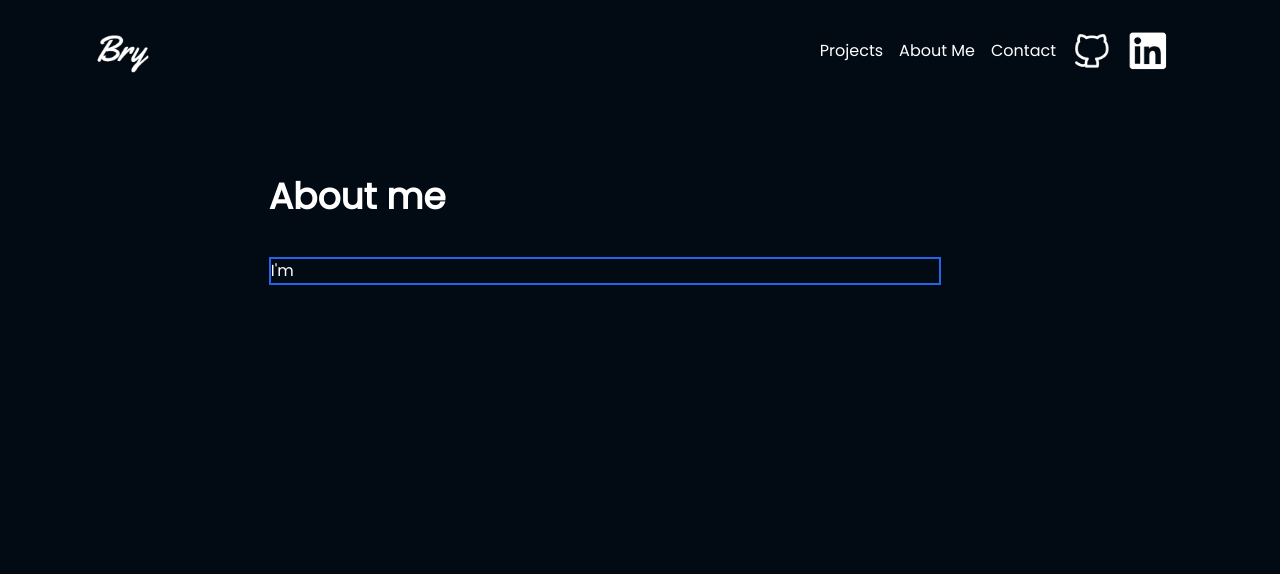
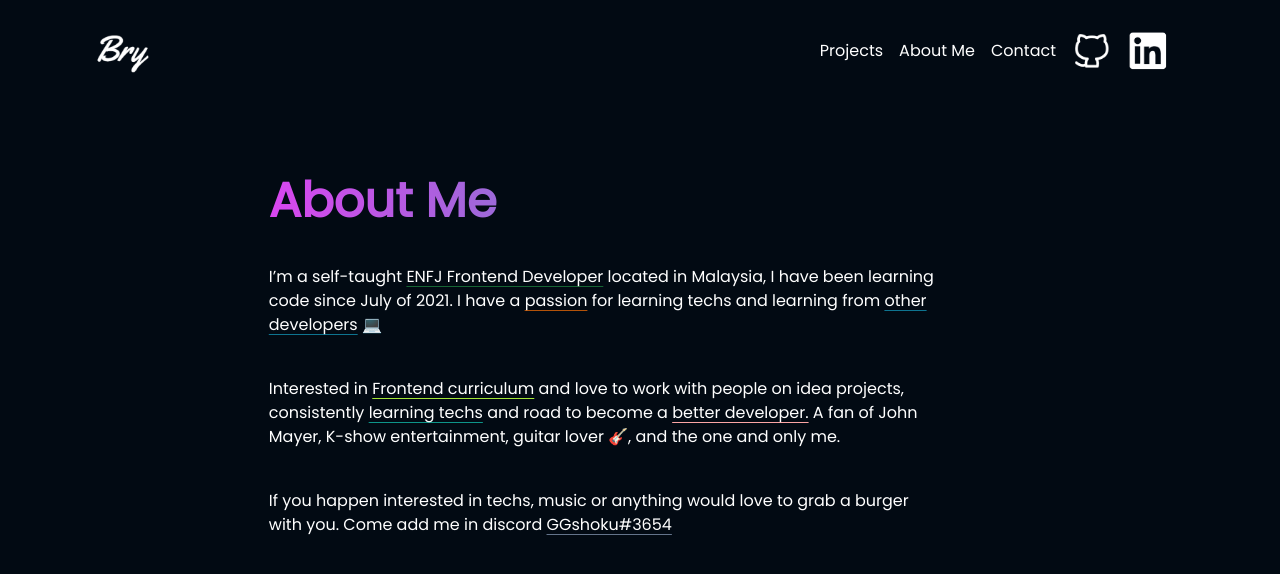
Before and after one commit to Shoko118/vue-portfolio, a Vue app: page /about-me in a window 1280 px wide. Shown: the top 574 px of the page. Built offline with nearby package versions, Linux system fonts and the light colour scheme.

Commit message:
updated 12:25am on 29/4/2022

```diff
--- a/src/pages/AboutMe.vue
+++ b/src/pages/AboutMe.vue
@@ -5,9 +5,31 @@
     <div class="pt-10 sm:pt-24">
       <div class="mx-auto flex justify-center">
         <div class="w-[70%] lg:w-[58%]">
-          <h1 class="font-bold text-3xl sm:text-4xl">About me</h1>
-          <div class="border-blue mt-10 md:max-w-xl lg:max-w-2xl">
-            <p>I'm</p>
+          <h1
+            class="font-bold text-3xl sm:text-5xl bg-clip-text text-transparent bg-gradient-to-l from-teal-500 to-fuchsia-500"
+          >
+            About Me
+          </h1>
+          <div class="mt-10 md:max-w-xl lg:max-w-2xl">
+            <p>
+              I’m a self-taught
+              <span class="underline underline-offset-4 decoration-green-800">ENFJ Frontend Developer</span> located in
+              Malaysia, I have been learning code since July of 2021. I have a
+              <span class="underline underline-offset-4 decoration-amber-700">passion</span> for learning techs and
+              learning from <span class="underline underline-offset-4 decoration-cyan-700">other developers</span> 💻
+            </p>
+            <p class="mt-10">
+              Interested in
+              <span class="underline underline-offset-4 decoration-lime-400">Frontend curriculum</span> and love to work
+              with people on idea projects, consistently
+              <span class="underline underline-offset-4 decoration-teal-600">learning techs</span> and road to become a
+              <span class="underline underline-offset-4 decoration-red-300">better developer.</span> A fan of John
+              Mayer, K-show entertainment, guitar lover 🎸, and the one and only me.
+            </p>
+            <div class="mt-10">
+              If you happen interested in techs, music or anything would love to grab a burger with you. Come add me in
+              discord <span class="underline underline-offset-4 decoration-slate-500">GGshoku#3654</span>
+            </div>
           </div>
         </div>
       </div>
--- a/src/pages/ProjectIn.vue
+++ b/src/pages/ProjectIn.vue
@@ -1,4 +1,6 @@
-<script setup></script>
+<script setup>
+const props = defineProps({});
+</script>
 
 <template>
   <div class="pt-10 pb-20 sm:pt-24">
```
